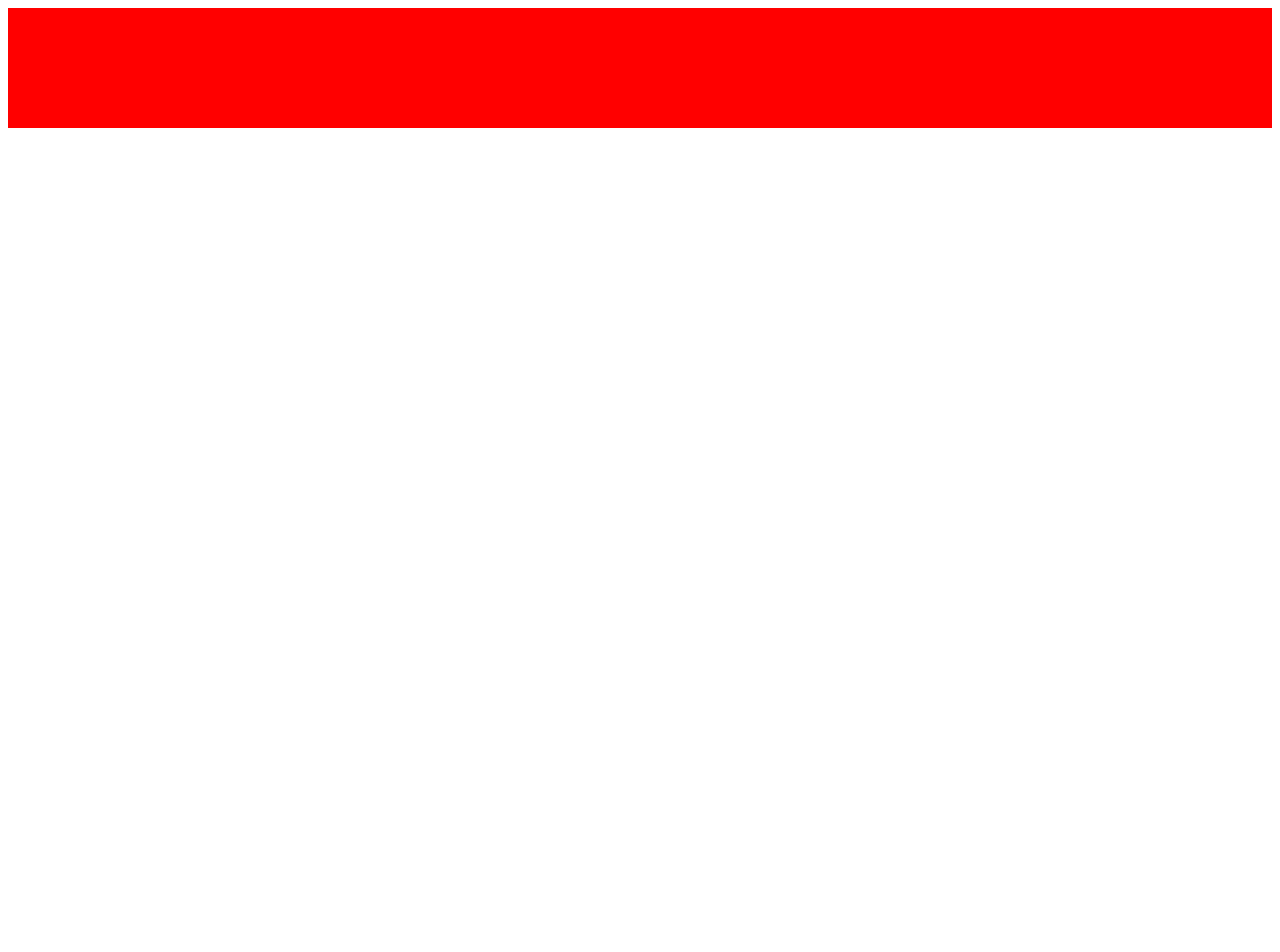
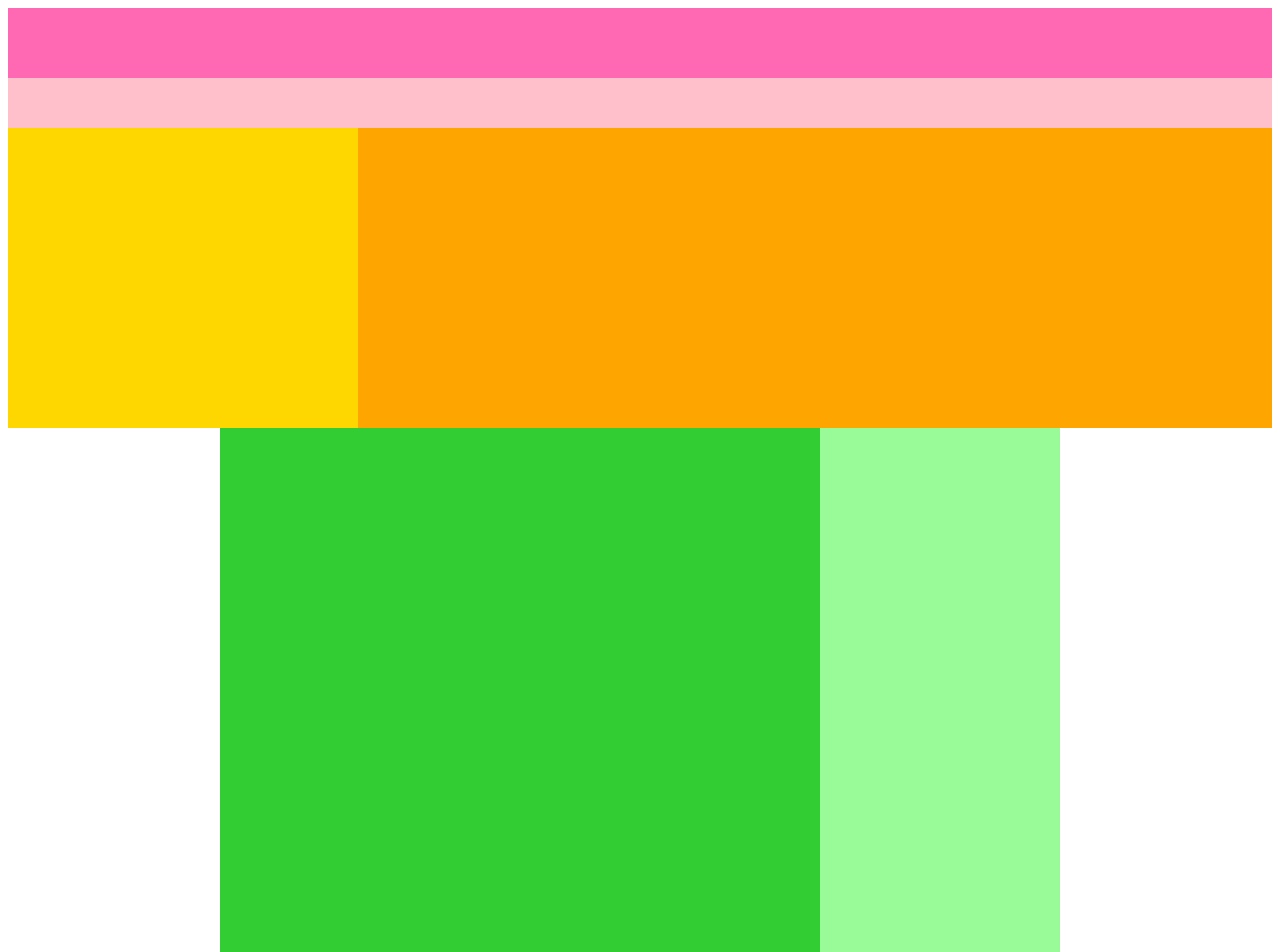
Before and after one commit to Hitohito1023/dmmwebcamp, a plain HTML site: page caravan/index.html in a window 1280 px wide. Shown: the top 952 px of the page. Before the commit the page ends 800 px from the top, so only its background shows below. Drawn offline with Linux system fonts and the light colour scheme.

Commit message:
[finish]caravan 2-4

```diff
--- a/caravan/index.html
+++ b/caravan/index.html
@@ -7,6 +7,20 @@
   </head>
 
   <body>
-    <div class="header"></div>
+    <div class="header">
+      <div class="header-top"></div>
+      <div class="header-bottom"></div>
+    </div>
+
+    <div class="main-visual">
+      <div class="main-visual-content"></div>
+    </div>
+
+    <div class="main">
+      <div class="blog"></div>
+      <div class="sidebar"></div>
+    </div>
+
+    <div class="footer"></div>
   </body>
 </html>
--- a/caravan/style.css
+++ b/caravan/style.css
@@ -9,3 +9,53 @@
   height: 120px;
   background-color: red;
 }
+
+.header-top {
+  width: 100%;
+  height: 70px;
+  background-color: hotpink;
+}
+
+.header-bottom {
+  width: 100%;
+  height: 50px;
+  background-color: pink;
+}
+
+.main-visual {
+  width: 100%;
+  height: 300px;
+  background-color: orange;
+}
+
+.main-visual-content {
+  width: 350px;
+  height: 300px;
+  background-color: gold;
+}
+
+.main {
+  width: 840px;
+  height: 1400px;
+  display: flex;
+  justify-content: center;
+  margin: 0 auto;
+}
+
+.blog {
+  width: 600px;
+  height: 1400px;
+  background-color: limegreen;
+}
+
+.sidebar {
+  width: 240px;
+  height: 1400px;
+  background-color: palegreen;
+}
+
+.footer {
+  width: 100%;
+  height: 120px;
+  background-color: blue;
+}
```
